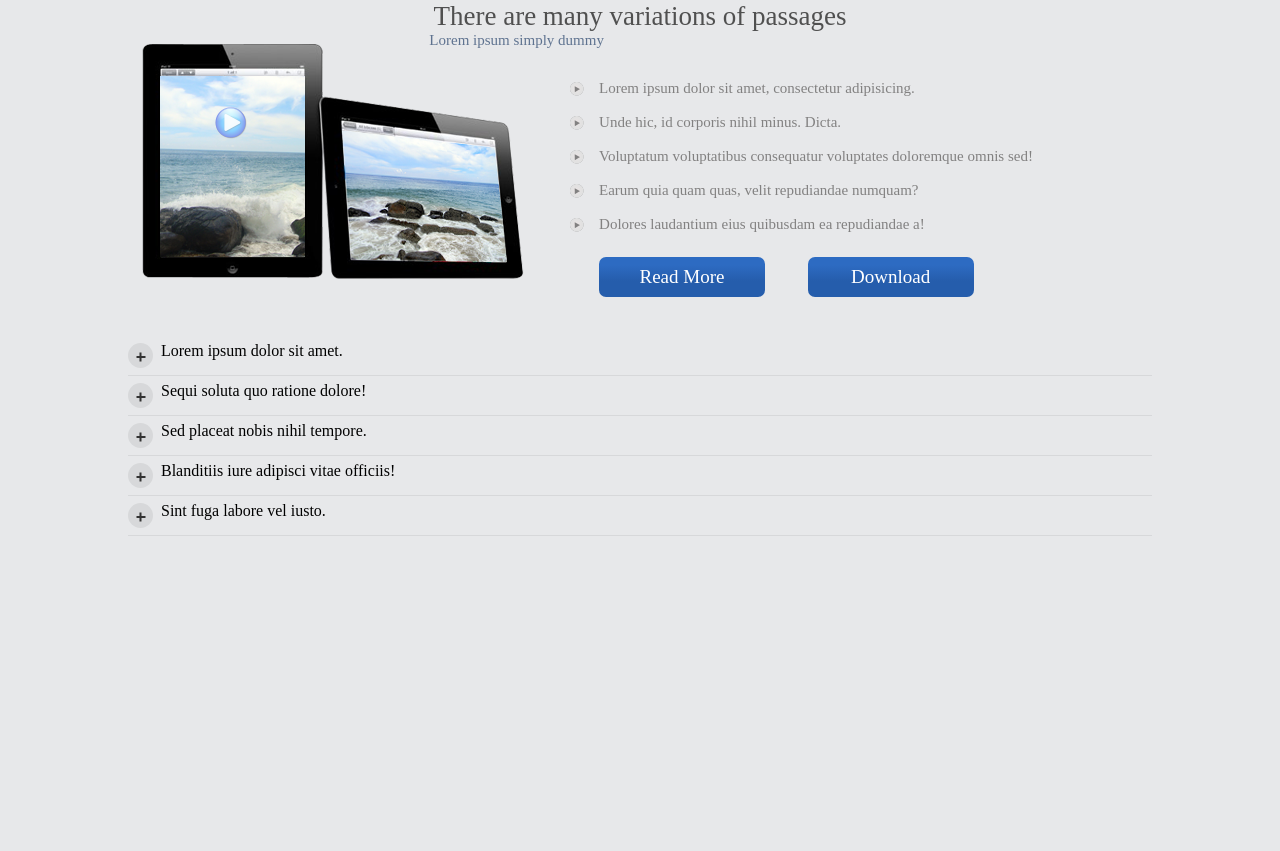
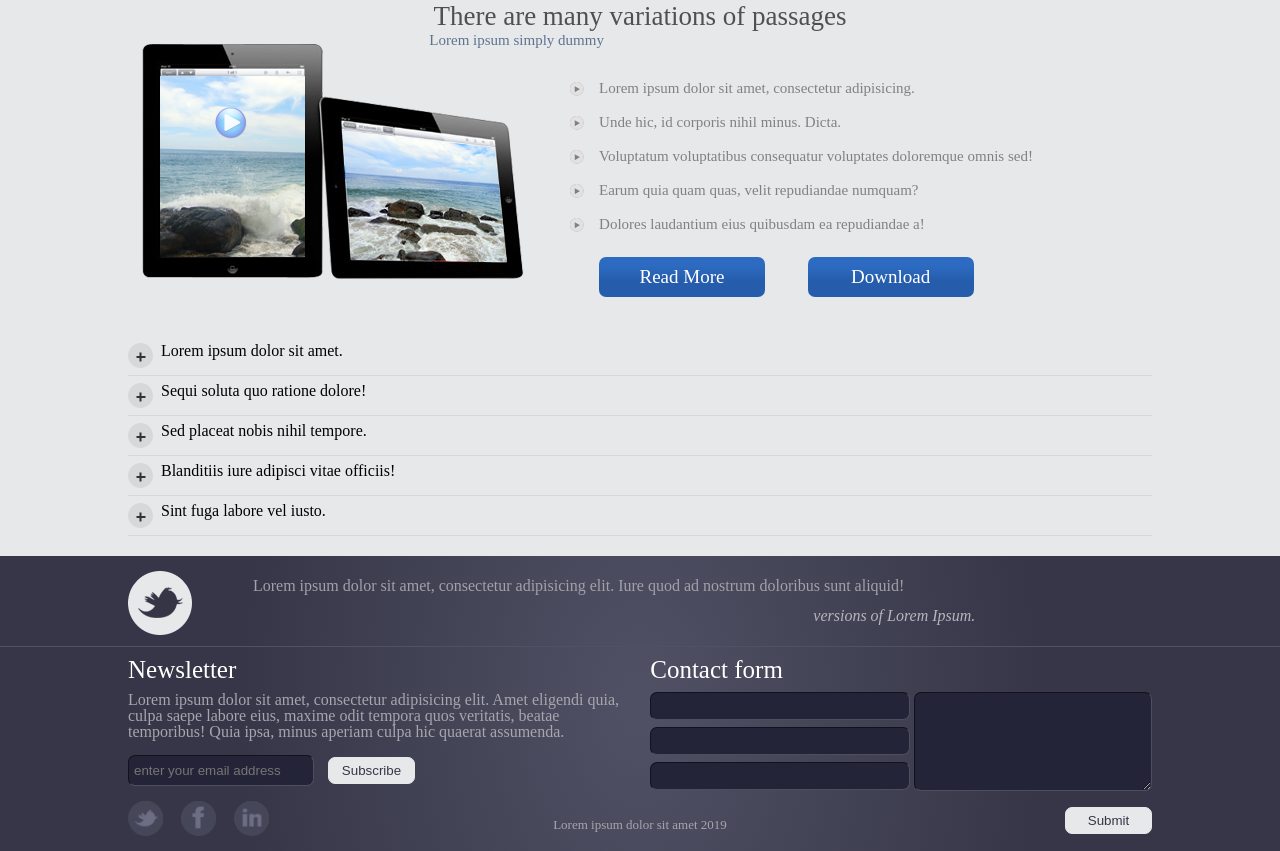
Before and after one commit to rutzi/new-proj, a plain HTML site: page index.html in a window 1280 px wide. Shown: the part 940-1791 px from the top of the page. Before the commit the page ends 1500 px from the top, so only its background shows below. Drawn offline with nearby package versions, Linux system fonts and the light colour scheme.

Commit message:
finishedHomePage

```diff
--- a/index.html
+++ b/index.html
@@ -195,7 +195,43 @@
 		</section>
 	</main>
 	<footer>
-
+		<section class="twitts-block">
+			<div class="wrap">
+				<a href="#">
+					<img src="img/twitter-icon.png" alt="Icon">
+				</a>
+				<div class="twitt-text">
+					<p>Lorem ipsum dolor sit amet, consectetur adipisicing elit. Iure quod ad nostrum doloribus sunt aliquid!</p>
+					<p>versions of Lorem Ipsum.</p>
+				</div>
+			</div>
+		</section>
+		<section class="feedback wrap">
+			<div class="newsletter">
+				<h1>Newsletter</h1>
+				<p>Lorem ipsum dolor sit amet, consectetur adipisicing elit. Amet eligendi quia, culpa saepe labore eius, maxime odit tempora quos veritatis, beatae temporibus! Quia ipsa, minus aperiam culpa hic quaerat assumenda.</p>
+				<input type="text" placeholder="enter your email address">
+				<button >Subscribe</button>
+				<div class="soc-connect">
+					<a href="#"><img src="img/twitter-icon2.png" alt="Twiter icon"></a>
+					<a href="#"><img src="img/facebook-icon.png" alt="facebook-icon"></a>
+					<a href="#"><img src="img/linkedin-icon.png" alt="linkedin-icon"></a>
+				</div>
+			</div>
+			<div class="contact-form">
+				<h1>Contact form</h1>
+				<div class="left-block-contact">
+					<input type="text">
+					<input type="text">
+					<input type="text">
+				</div>
+				<div class="right-block-contact">
+					<textarea></textarea>
+				</div>
+				<button>Submit</button>
+			</div>
+			<p class='copyright'>Lorem ipsum dolor sit amet 2019</p>
+		</section>
 	</footer>
 </body>
 <script type="text/javascript" src="jquery-3.3.1.js"></script>
--- a/style.css
+++ b/style.css
@@ -372,6 +372,9 @@ body{
 .news-acordion{
 	margin-bottom: 20px;
 }
+.news-acordion *{
+	cursor: default;
+}
 .news-acordion ul li{
 	padding: 7px 0;
 	border-bottom: 1px solid #d7d8da;
@@ -435,3 +438,140 @@ body{
 	display: block;
 	margin-top: 9px;
 }
+
+
+
+
+footer{
+	background: radial-gradient(400px 600px, #515165, #363648);
+}
+.twitts-block{
+	border-bottom: 1px solid #515164;
+	padding: 15px 0;
+}
+.twitts-block a, .twitt-text{
+	display: inline-block;
+}
+.twitts-block a{
+	float: left;
+}
+.twitt-text{
+	width: 85%;
+}
+.twitts-block p{
+	padding-left: 7%;
+	line-height: 30px;
+	color: #a1a1ab;
+}
+.twitts-block p:last-child{
+	font-style: italic;
+	text-align: right;
+	color: #b5b5bd;
+	padding-right: 10%;
+}
+
+
+
+.feedback{
+	position: relative;
+}
+.feedback input{
+	background: #242439;
+	border-radius: 7px;
+	border-top: 1px solid #12121d;
+	border-left: 1px solid #12121d;
+	border-right: 1px solid #4e4e5d;
+	border-bottom: 1px solid #4e4e5d;
+	padding-left: 5px;
+	color: #a1a1ab;
+}
+.feedback input:focus{
+	outline: 1px solid transparent;
+}
+.feedback button{
+	height: 27px;
+	border-radius: 7px;
+	border: 1px solid #e7e8ea;
+	width: 87px;
+	background: #e7e8ea;
+	margin-left: 10px;
+	color: #363648;
+}
+.feedback h1{
+	font-size: 25px;
+	color: #fff;
+	padding: 2% 0;
+}
+.feedback p{
+
+	color: #a6a6ae;
+}
+.newsletter input{
+	height: 27px;
+}
+.newsletter p{
+	padding-bottom: 3%;
+}
+.newsletter, .contact-form{
+	display: inline-block;
+	max-width: 49%;
+}
+.soc-connect a{
+	width: 35px;
+	height: 35px;
+	display: inline-block;
+	margin: 15px 7px;
+}
+.soc-connect a:first-child{
+	margin-left: 0;
+}
+.soc-connect a img{
+	width: 100%;
+}
+.contact-form{
+	float: right;
+}
+.left-block-contact, .right-block-contact{
+	display: inline-block;
+}
+.left-block-contact{
+	width: 50%;
+}
+.left-block-contact input{
+	width: 100%;
+	height: 24px;
+	margin-bottom: 7px;
+}
+.right-block-contact{
+	width: 49%;
+    height: 93px;
+    float: right;
+}
+.right-block-contact textarea{
+	width: 93%;
+    height: 100%;
+    float: right;
+    text-align: start;
+    background: #242439;
+	border-radius: 7px;
+	border-top: 1px solid #12121d;
+	border-left: 1px solid #12121d;
+	border-right: 1px solid #4e4e5d;
+	border-bottom: 1px solid #4e4e5d;
+	padding-left: 5px;
+	color: #a1a1ab;
+}
+.right-block-contact textarea:focus{
+	outline: 1px solid transparent;
+}
+.contact-form button{
+	float: right;
+	margin-top: 10px;
+}
+.copyright{
+	position: absolute;
+	bottom: 20px;
+	font-size: 13px;
+	width: 100%;
+	text-align: center;
+}
```
Also changed, not shown: img/facebook-icon.png (renamed from img/acebook-icon.png).
